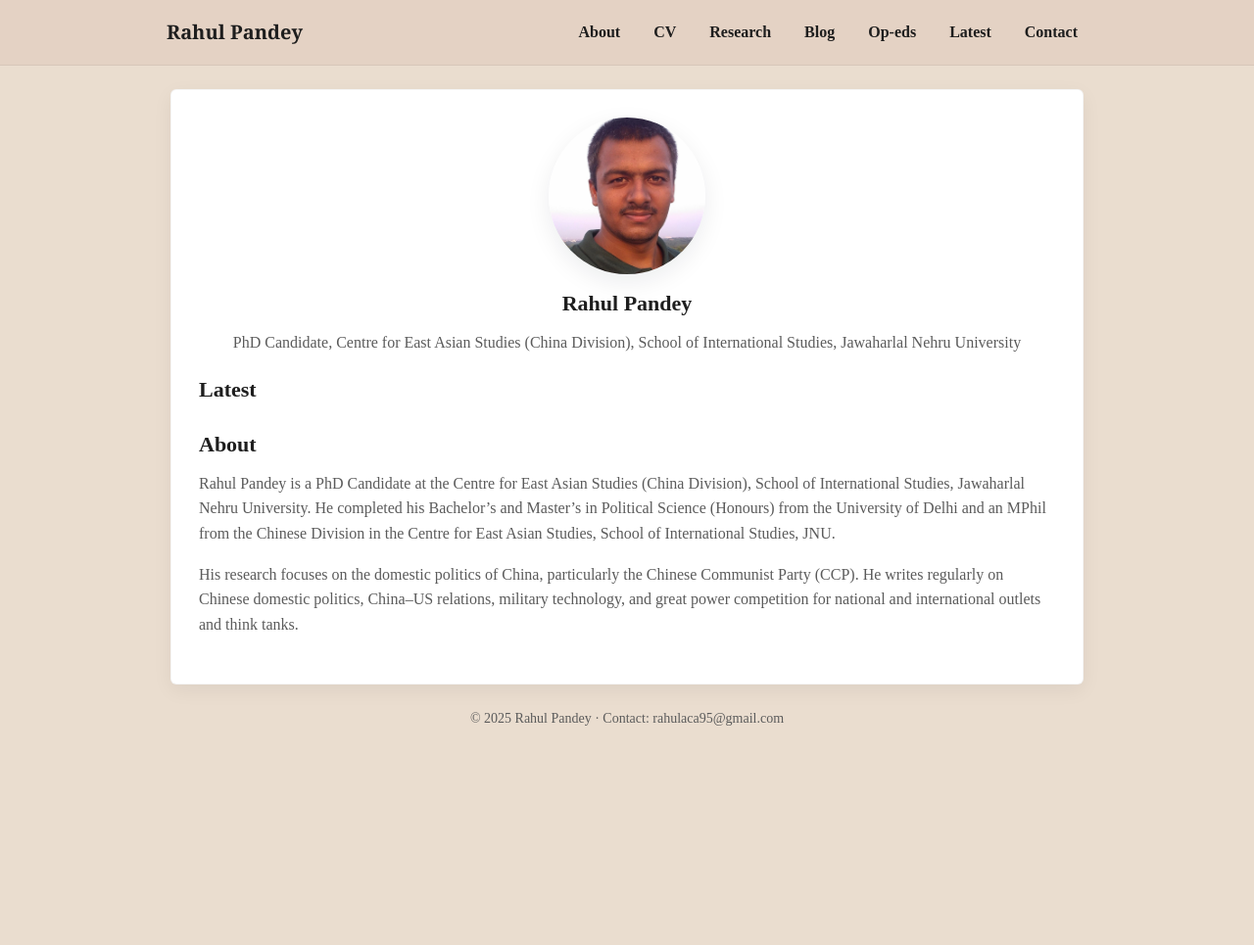
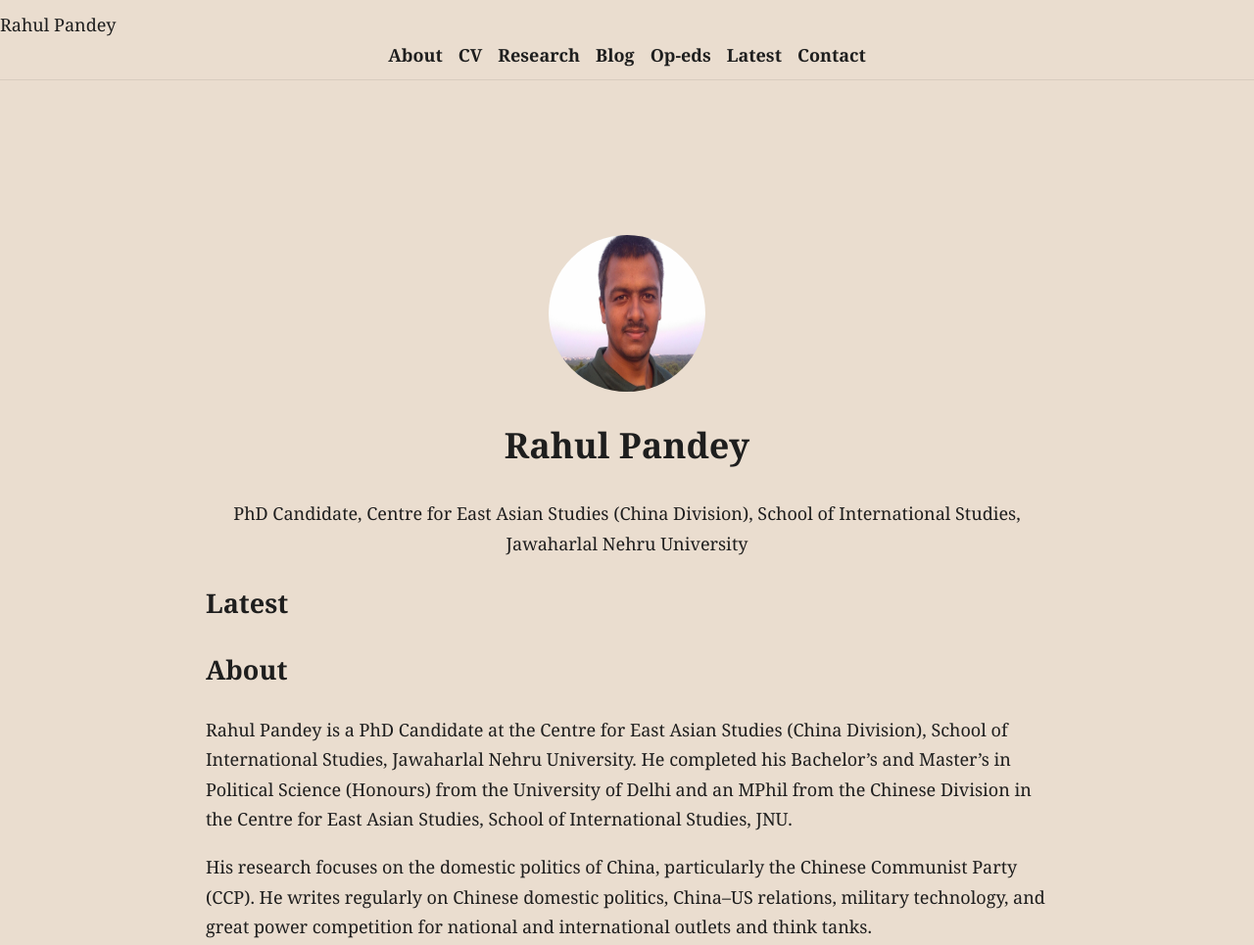
Before and after one commit to rahulpandey95/rahulpandey95.github.io, a plain HTML site: page index.html in a window 1280 px wide. Shown: the top 965 px of the page at 98% size. Before the commit the page ends 800 px from the top, so only its background shows below. Drawn offline with Linux system fonts and the light colour scheme.

Commit message:
Add files via upload

```diff
--- a/styles.css
+++ b/styles.css
@@ -1,42 +1,67 @@
+:root {
+  --ft-bg: #eaddcf;
+  --text: #1e1e1e;
+  --accent: #7a0026;
+}
 
-:root{
-  --ft-bg:#eaddcf;
-  --card:#ffffff;
-  --text:#1e1e1e;
-  --muted:#5b5b5b;
-  --accent:#7a0026;
-  --nav: #e4d2c4;
+/* Full-page FT beige background */
+html, body {
+  height: 100%;
+  margin: 0;
+  background: var(--ft-bg);
+  color: var(--text);
+  font-family: Georgia, "Times New Roman", serif;
+  font-size: 18px;
+  line-height: 1.7;
 }
-*{box-sizing:border-box}
-body{
-  margin:0;
-  font-family: "Times New Roman", Georgia, serif;
-  background:var(--ft-bg);
-  color:var(--text);
-  line-height:1.6;
-  -webkit-font-smoothing:antialiased;
+
+/* Fixed navigation bar */
+header {
+  position: fixed;
+  top: 0;
+  left: 0;
+  right: 0;
+  background: var(--ft-bg);
+  border-bottom: 1px solid rgba(0, 0, 0, 0.08);
+  padding: 10px 0;
+  z-index: 1000;
 }
-.wrap{max-width:980px;margin:0 auto;padding:24px;}
-.headerbar{background:var(--nav);position:sticky;top:0;z-index:40;border-bottom:1px solid rgba(0,0,0,0.06);backdrop-filter:blur(4px)}
-.header-inner{max-width:980px;margin:0 auto;display:flex;align-items:center;gap:18px;padding:12px 20px;}
-.logo {font-family: Georgia, "Times New Roman", serif; font-size:20px; font-weight:700;}
-nav.primary{margin-left:auto;display:flex;gap:14px}
-nav.primary a{color:var(--text);text-decoration:none;padding:8px 10px;border-radius:6px;font-weight:600}
-nav.primary a:hover{color:var(--accent);text-decoration:underline}
-.page-card{background:var(--card);padding:28px;border-radius:6px;box-shadow:0 6px 20px rgba(15,23,42,0.06);border:1px solid rgba(0,0,0,0.04)}
-.title{font-size:22px;margin:0 0 10px 0;font-weight:700}
-.lead{color:var(--muted);margin:0 0 16px 0}
-.portrait{width:160px;height:160px;border-radius:50%;object-fit:cover;display:block;margin:0 auto 12px auto;box-shadow:0 8px 24px rgba(15,23,42,0.08)}
-.section{margin-bottom:20px}
-.cv-frame{width:100%;height:720px;border:1px solid rgba(0,0,0,0.06);border-radius:6px;overflow:hidden}
-.socials{display:flex;gap:10px;flex-wrap:wrap}
-.socials a{color:var(--muted);text-decoration:none;font-size:14px}
-.footer{padding:24px 0;text-align:center;color:var(--muted);font-size:14px}
-.clean{padding-left:1rem;margin:0;color:var(--muted)}
-@media(max-width:800px){
-  .header-inner{padding:10px}
-  .logo{font-size:18px}
-  .portrait{width:120px;height:120px}
-  .cv-frame{height:520px}
-  nav.primary{display:none}
+header nav {
+  display: flex;
+  justify-content: center;
+  gap: 16px;
 }
+header a {
+  color: var(--text);
+  text-decoration: none;
+  font-weight: 600;
+}
+header a:hover {
+  color: var(--accent);
+  text-decoration: underline;
+}
+
+/* Content area */
+main, .wrap, .page-card {
+  background: var(--ft-bg);
+  max-width: 900px;
+  margin: 100px auto 60px auto;
+  padding: 20px;
+}
+
+/* Portrait image */
+img.portrait {
+  width: 160px;
+  height: 160px;
+  border-radius: 50%;
+  display: block;
+  margin: 0 auto 20px;
+}
+
+/* Footer */
+footer {
+  text-align: center;
+  color: #333;
+  font-size: 14px;
+  padding: 20px 0;
+}
```
